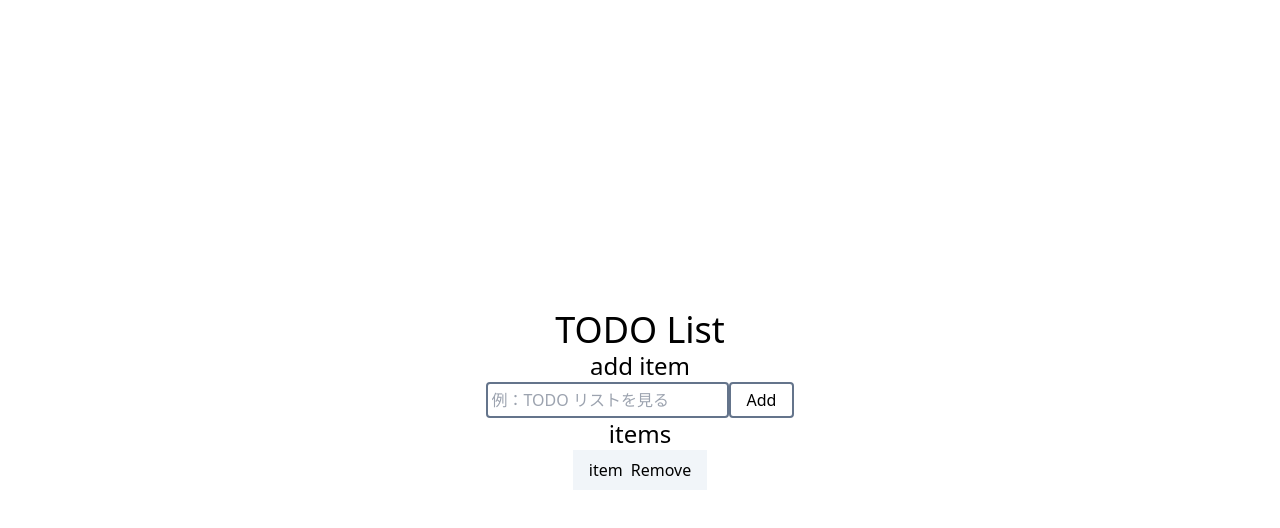
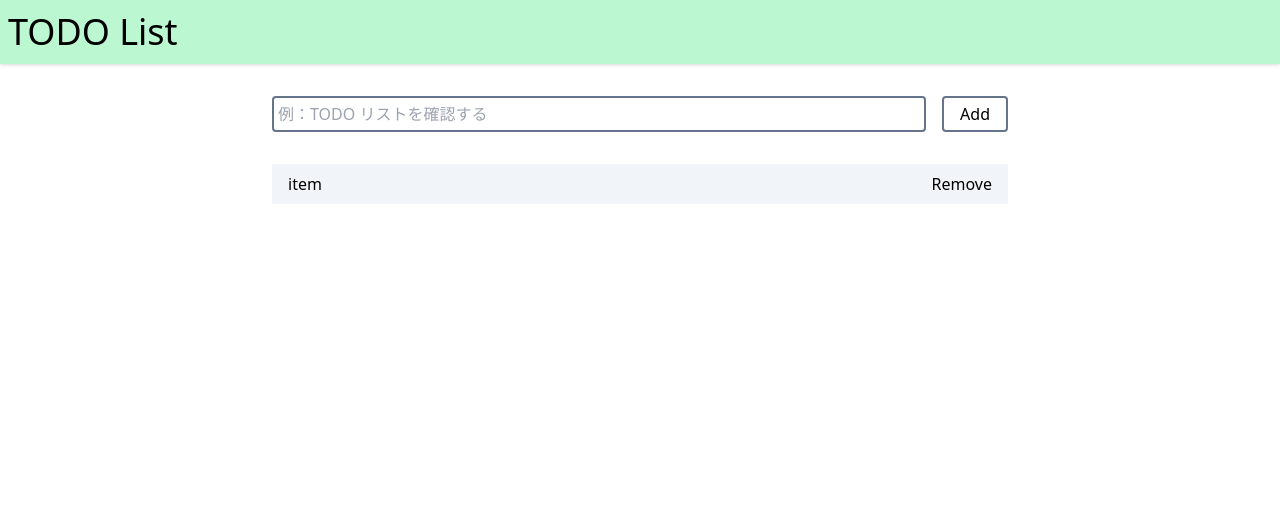
Before and after one commit to tee-talog/nextjs-todo-list, a Next.js app: page / in a window 1280 px wide. Shown: the top 528 px of the page. Built offline with nearby package versions, Linux system fonts and the light colour scheme.

Commit message:
feat: ページ全体のレイアウトを調整

```diff
--- a/pages/index.tsx
+++ b/pages/index.tsx
@@ -1,3 +1,4 @@
+import clsx from 'clsx'
 import type { NextPage } from 'next'
 import Head from 'next/head'
 import Button from '../components/Button'
@@ -9,28 +10,40 @@ import SectionTitle from '../components/SectionTitle'
 
 const Home: NextPage = () => {
   return (
-    <div className="flex min-h-screen flex-col items-center justify-center py-2">
+    <div className="flex min-h-screen flex-col items-center justify-center">
       <Head>
         <title>TODO List</title>
         <link rel="icon" href="/favicon.ico" />
       </Head>
 
-      <main className="flex w-full flex-1 flex-col items-center justify-center px-20 text-center">
-        <PageTitle>TODO List</PageTitle>
+      <header className="flex h-16 w-full items-center bg-green-200 drop-shadow">
+        <PageTitle className="px-2">TODO List</PageTitle>
+      </header>
 
-        <section>
-          <SectionTitle>add item</SectionTitle>
-          <form>
-            <Input type="text" placeholder="例：TODO リストを見る" />
+      <main
+        className={clsx(
+          'w-full max-w-screen-md px-4 py-8',
+          'flex flex-1 flex-col items-center gap-y-8',
+          'text-center'
+        )}
+      >
+        <section className="flex w-full flex-col items-center">
+          <SectionTitle className="sr-only">Add Item</SectionTitle>
+          <form className="flex w-full flex-nowrap">
+            <Input
+              type="text"
+              placeholder="例：TODO リストを確認する"
+              className="mr-4 flex-1"
+            />
             <Button type="submit">Add</Button>
           </form>
         </section>
 
-        <section>
-          <SectionTitle>items</SectionTitle>
+        <section className="w-full">
+          <SectionTitle className="sr-only">Items</SectionTitle>
           <List>
             <ListItem>
-              <div className="flex gap-x-2">
+              <div className="flex justify-between gap-x-2">
                 <h3>item</h3>
                 <div>
                   <button type="button">Remove</button>
```
